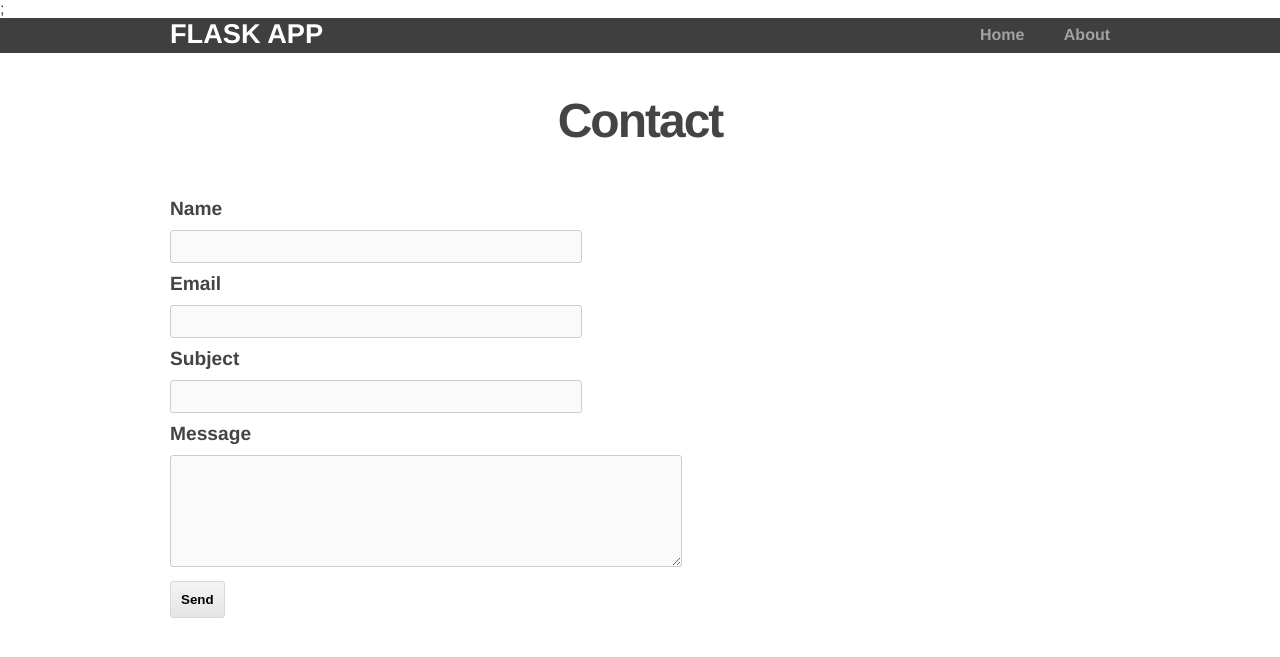
After one commit to jschuschel/login_template, a Flask app: page /contact in a window 1280 px wide. The commit adds this page. Shown: the top 657 px of the page. Run offline with Flask 2, Linux system fonts and the light colour scheme.

Commit message:
— Checkpoint: 07_form_validations —
http://code.tutsplus.com/tutorials/intro-to-flask-adding-a-contact-page--net-28982

```diff
--- /dev/null
+++ b/app/forms.py
@@ -0,0 +1,9 @@
+from flask.ext.wtf import Form
+from wtforms.fields import TextField, TextAreaField, SubmitField
+
+class ContactForm(Form):
+    name = TextField("Name")
+    email = TextField("Email")
+    subject = TextField("Subject")
+    message = TextAreaField("Message")
+    submit = SubmitField("Send")
--- a/app/static/css/main.css
+++ b/app/static/css/main.css
@@ -84,3 +84,68 @@ h3 {
   color: #999;
   text-decoration: none;
 }
+
+/* Contact form */
+form label {
+  font-size: 1.2em;
+  font-weight: bold;
+  display: block;
+  padding: 10px 0;
+}
+
+form input#name,
+form input#email,
+form input#subject {
+  width: 400px;
+  background-color: #fafafa;
+  -webkit-border-radius: 3px;
+     -moz-border-radius: 3px;
+          border-radius: 3px;
+  border: 1px solid #cccccc;
+  padding: 5px;
+  font-size: 1.1em;
+}
+
+form textarea#message {
+  width: 500px;
+  height: 100px;
+  background-color: #fafafa;
+  -webkit-border-radius: 3px;
+     -moz-border-radius: 3px;
+          border-radius: 3px;
+  border: 1px solid #cccccc;
+  margin-bottom: 10px;
+  padding: 5px;
+  font-size: 1.1em;
+}
+
+form input#submit {
+  display: block;
+  -webkit-border-radius: 3px;
+     -moz-border-radius: 3px;
+          border-radius: 3px;
+  border:1px solid #d8d8d8;
+  padding: 10px;
+  font-weight:bold;
+  text-align: center;
+  color: #000000;
+  background-color: #f4f4f4;
+  background-image: -webkit-gradient(linear, left top, left bottom, color-stop(0%, #f4f4f4), color-stop(100%, #e5e5e5));
+  background-image: -webkit-linear-gradient(top, #f4f4f4, #e5e5e5);
+  background-image: -moz-linear-gradient(top, #f4f4f4, #e5e5e5);
+  background-image: -ms-linear-gradient(top, #f4f4f4, #e5e5e5);
+  background-image: -o-linear-gradient(top, #f4f4f4, #e5e5e5);
+  background-image: linear-gradient(top, #f4f4f4, #e5e5e5);filter:progid:DXImageTransform.Microsoft.gradient(GradientType=0,startColorstr=#f4f4f4, endColorstr=#e5e5e5);
+}
+
+form input#submit:hover{
+  cursor: pointer;
+  border:1px solid #c1c1c1;
+  background-color: #dbdbdb;
+  background-image: -webkit-gradient(linear, left top, left bottom, color-stop(0%,#dbdbdb), color-stop(100%, #cccccc));
+  background-image: -webkit-linear-gradient(top, #dbdbdb, #cccccc);
+  background-image: -moz-linear-gradient(top, #dbdbdb, #cccccc);
+  background-image: -ms-linear-gradient(top, #dbdbdb, #cccccc);
+  background-image: -o-linear-gradient(top, #dbdbdb, #cccccc);
+  background-image: linear-gradient(top, #dbdbdb, #cccccc);filter:progid:DXImageTransform.Microsoft.gradient(GradientType=0,startColorstr=#dbdbdb, endColorstr=#cccccc);
+}
--- /dev/null
+++ b/app/templates/contact.html
@@ -0,0 +1,22 @@
+{% extends "layout.html" %}
+
+{% block content %}
+    <h2>Contact</h2>
+    <form action="{{ url_for('contact') }}" method=post>
+    {{ form.hidden_tag() }}
+
+    {{ form.name.label }}
+    {{ form.name }}
+
+    {{ form.email.label }}
+    {{ form.email }}
+
+    {{ form.subject.label }}
+    {{ form.subject }}
+
+    {{ form.message.label }}
+    {{ form.message }}
+
+    {{ form.submit }}
+    </form>
+{% endblock %}
--- a/app/views.py
+++ b/app/views.py
@@ -1,8 +1,9 @@
 __author__ = 'jschuschel'
-from flask import Flask, render_template
+from flask import Flask, render_template, request
+from forms import ContactForm
 
 app = Flask(__name__)
-
+app.secret_key = "Dis be my key right hur"
 @app.route('/')
 def home():
     return render_template('home.html')
@@ -11,5 +12,16 @@ def home():
 def about():
     return render_template('about.html')
 
+@app.route('/contact', methods=['GET','POST'])
+def contact():
+    form = ContactForm()
+
+    if request.method == 'POST':
+        return 'Form Posted.'
+    elif request.method == 'GET':
+        return render_template('contact.html', form=form)
+
+
+
 if __name__ == '__main__':
     app.run(debug=True)
```
